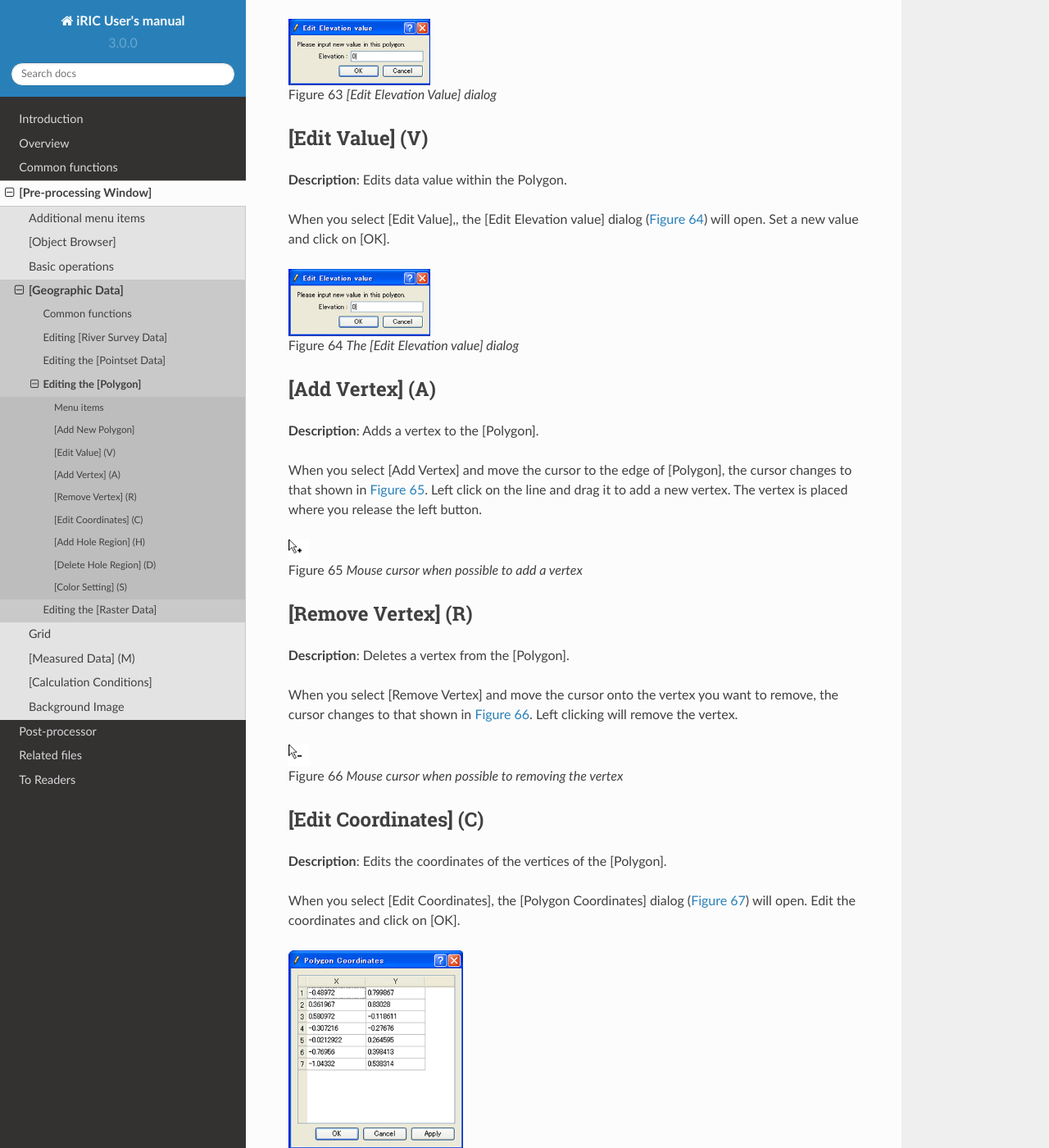
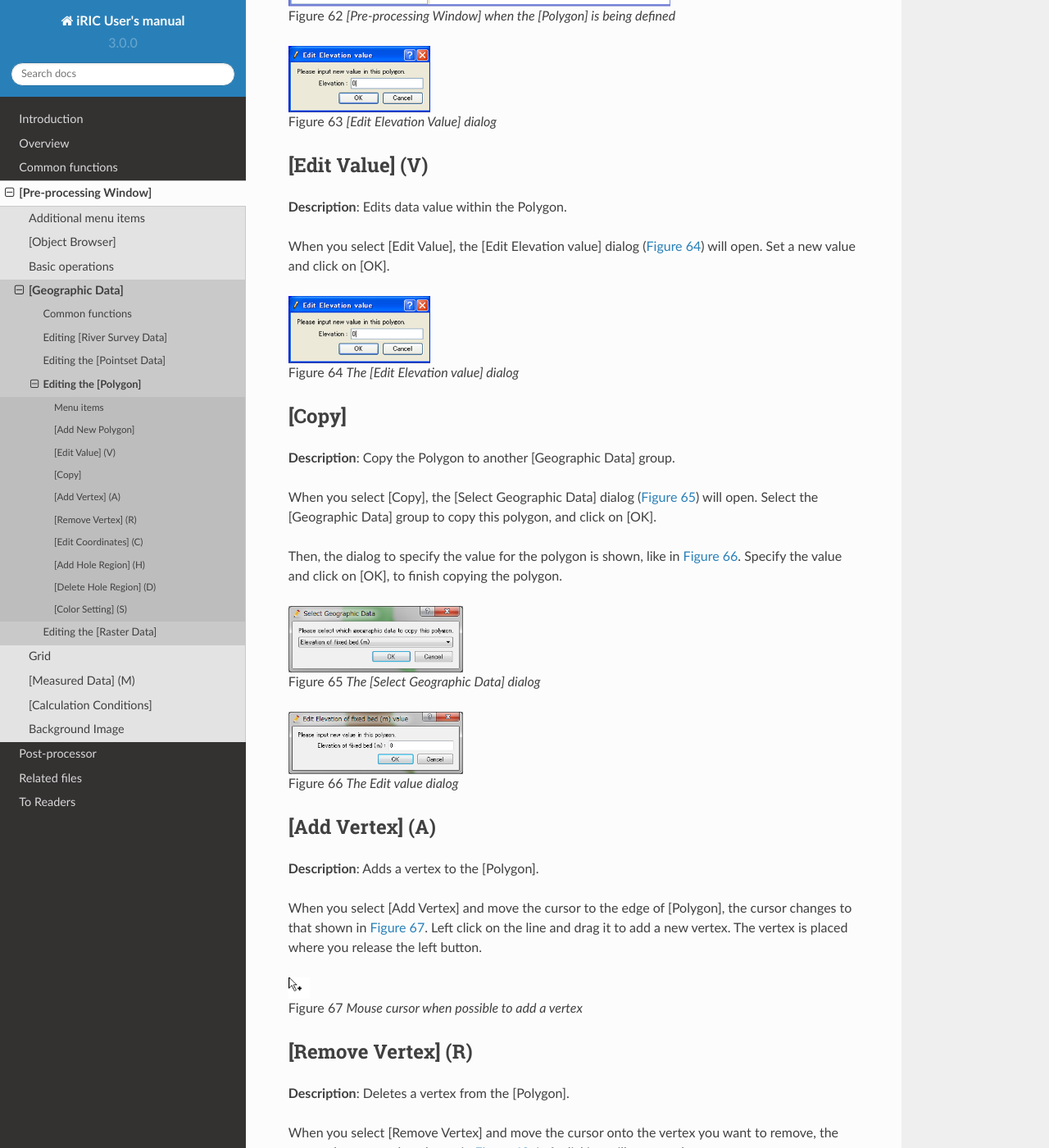
Before and after one commit to i-RIC/gui_user_manual, a Sphinx documentation site: the page built from source/04/04/04_polygon.rst, in a window 1280 px wide and 1400 px high, scrolled down 2006 px. Shown: the whole window at 82% size. Built offline with Sphinx 7.4.7 and the Read the Docs theme 2.0.0, drawn with Linux system fonts in a browser that asks for light colours; some of the changed text lies outside the part shown.

Commit message:
Description about copying polygon is added.

```diff
--- a/source/04/04/04_polygon.rst
+++ b/source/04/04/04_polygon.rst
@@ -38,6 +38,8 @@ When the [Pre-processing Window] is active and [Polygon] is selected in
      - Edits the name shown in [Object Browser].
    * - [Edit Value] (V)
      - Edits geographic data within the Polygon.
+   * - [Copy]
+     - Copy the Polygon to another group.
    * - [Add Vertex] (A)
      - Adds a vertex.
    * - [Remove Vertex] (R)
@@ -104,7 +106,7 @@ The procedure to add a new Polygon is as follows:
 
 **Description**: Edits data value within the Polygon.
 
-When you select [Edit Value],, the [Edit Elevation value] dialog
+When you select [Edit Value], the [Edit Elevation value] dialog
 (:numref:`image_edit_elevation_value_dialog2`) will open.
 Set a new value and click on [OK].
 
@@ -114,6 +116,33 @@ Set a new value and click on [OK].
    :width: 130pt
 
    The [Edit Elevation value] dialog
+
+[Copy]
+--------
+
+**Description**: Copy the Polygon to another [Geographic Data] group.
+
+When you select [Copy], the [Select Geographic Data] dialog
+(:numref:`image_polygon_copy_selectgroup_dialog`) will open.
+Select the [Geographic Data] group to copy this polygon, and click on [OK].
+
+Then, the dialog to specify the value for the polygon is shown, like
+in :numref:`image_polygon_copy_editvalue_dialog`. Specify the value and
+click on [OK], to finish copying the polygon.
+
+.. _image_polygon_copy_selectgroup_dialog:
+
+.. figure:: images/polygon_copy_selectgroup_dialog.png
+   :width: 160pt
+
+   The [Select Geographic Data] dialog
+
+.. _image_polygon_copy_editvalue_dialog:
+
+.. figure:: images/polygon_copy_editvalue_dialog.png
+   :width: 160pt
+
+   The Edit value dialog
 
 [Add Vertex] (A)
 ----------------
```
Also changed, not shown: source/04/04/images/polygon_copy_editvalue_dialog.png (added), source/04/04/images/polygon_copy_selectgroup_dialog.png (added).
